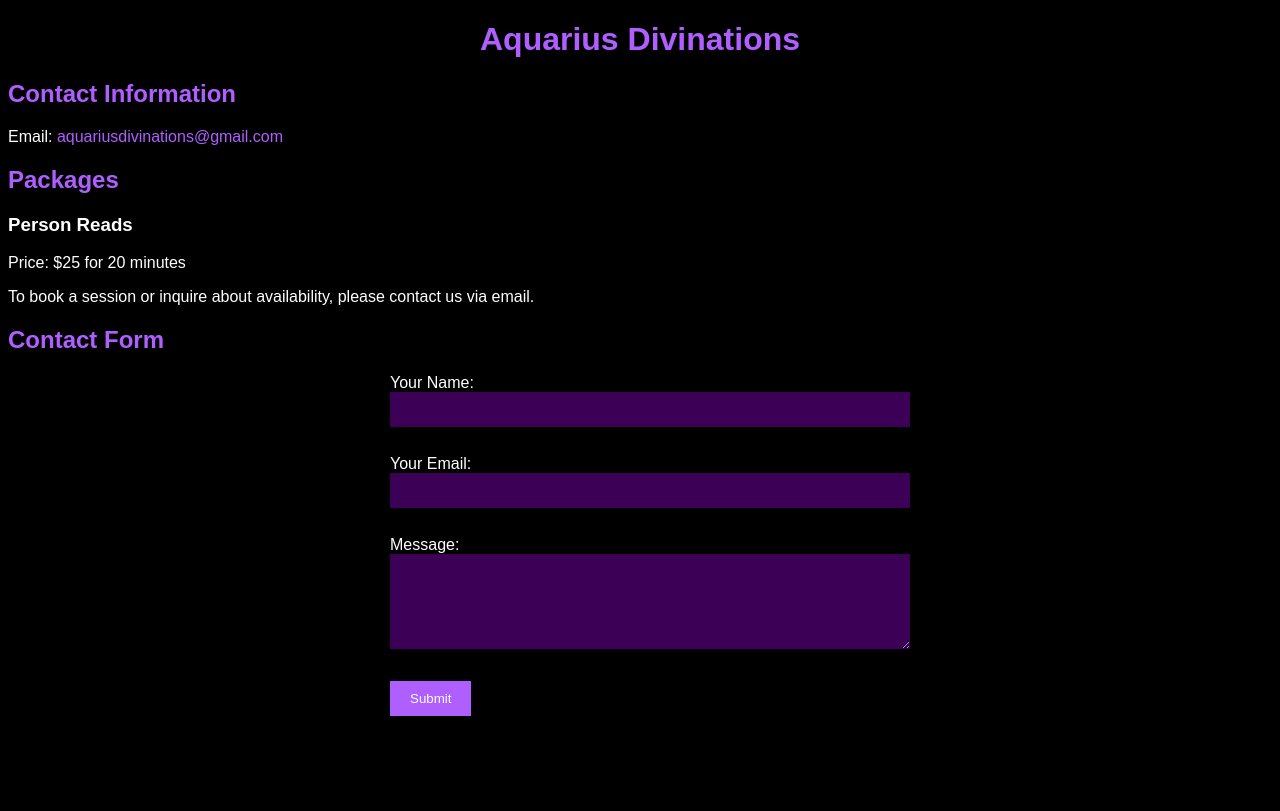
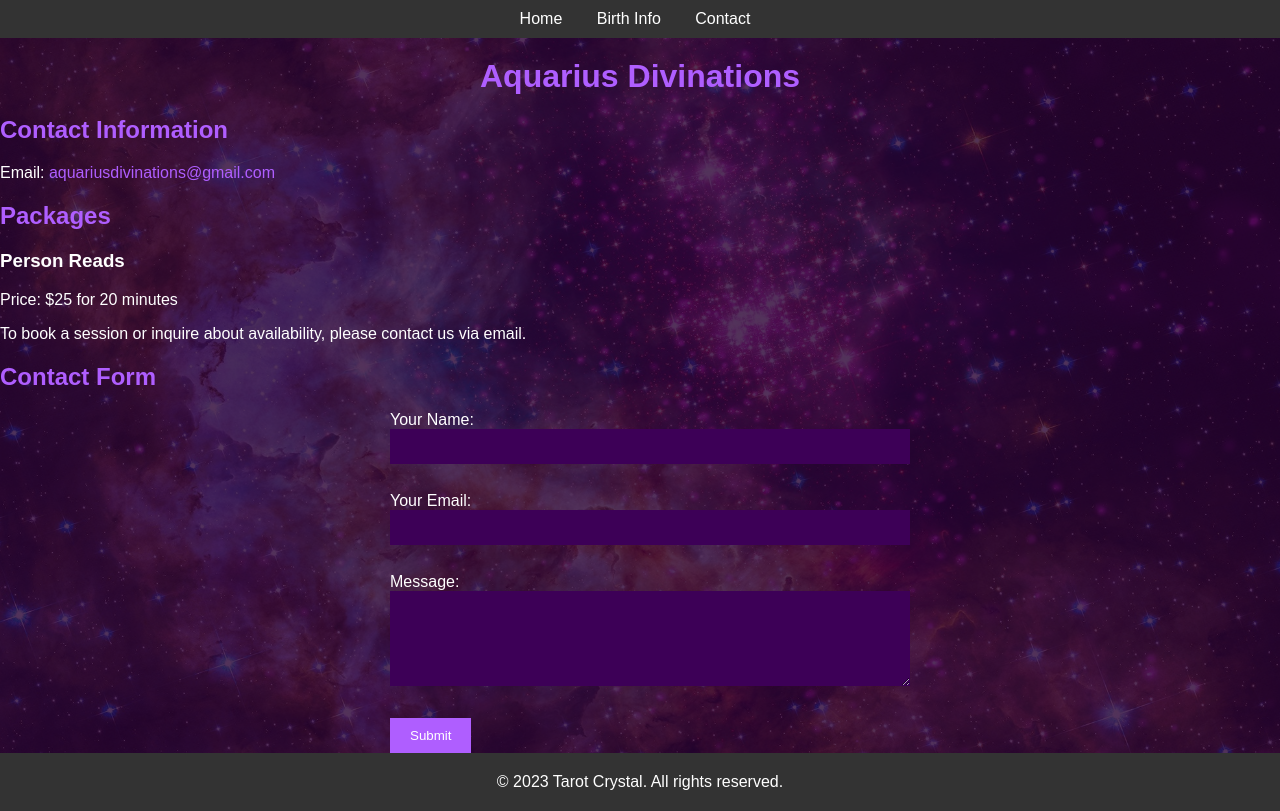
Before and after one commit to Kristal4673/aquariusdivinations, a website: page public/pages/contact.html in a window 1280 px wide. Drawn offline with Linux system fonts and the light colour scheme.

Commit message:
contact page with style and added nav/footer

```diff
--- a/public/pages/contact.html
+++ b/public/pages/contact.html
@@ -3,8 +3,21 @@
 <head>
   <title>Aquarius Divinations - Contact</title>
   <link rel="stylesheet" type="text/css" href="../styles/contact.css">
+  <link rel="stylesheet" type="text/css" href="../styles/styles.css">
 </head>
 <body>
+  <!--Start Nav bar-->
+   <div class="overlay"></div>
+    <header>
+        <nav>
+          <ul>
+            <li><a href="/">Home</a></li>
+            <li><a href="/birthinfo">Birth Info</a></li>
+            <li><a href="/contact">Contact</a></li>
+          </ul>
+        </nav>
+        <!-- End Nav bar-->
+    </header>
   <h1>Aquarius Divinations</h1>
   <h2>Contact Information</h2>
   <p>Email: <a href="mailto:aquariusdivinations@gmail.com">aquariusdivinations@gmail.com</a></p>
@@ -27,5 +40,12 @@
 
     <input type="submit" value="Submit">
   </form>
+
+  <!-- Footer -->
+  <footer class="footer">
+    <div class="footer-container">
+      <p>&copy; 2023 Tarot Crystal. All rights reserved.</p>
+    </div>
+</footer>
 </body>
 </html>
```
